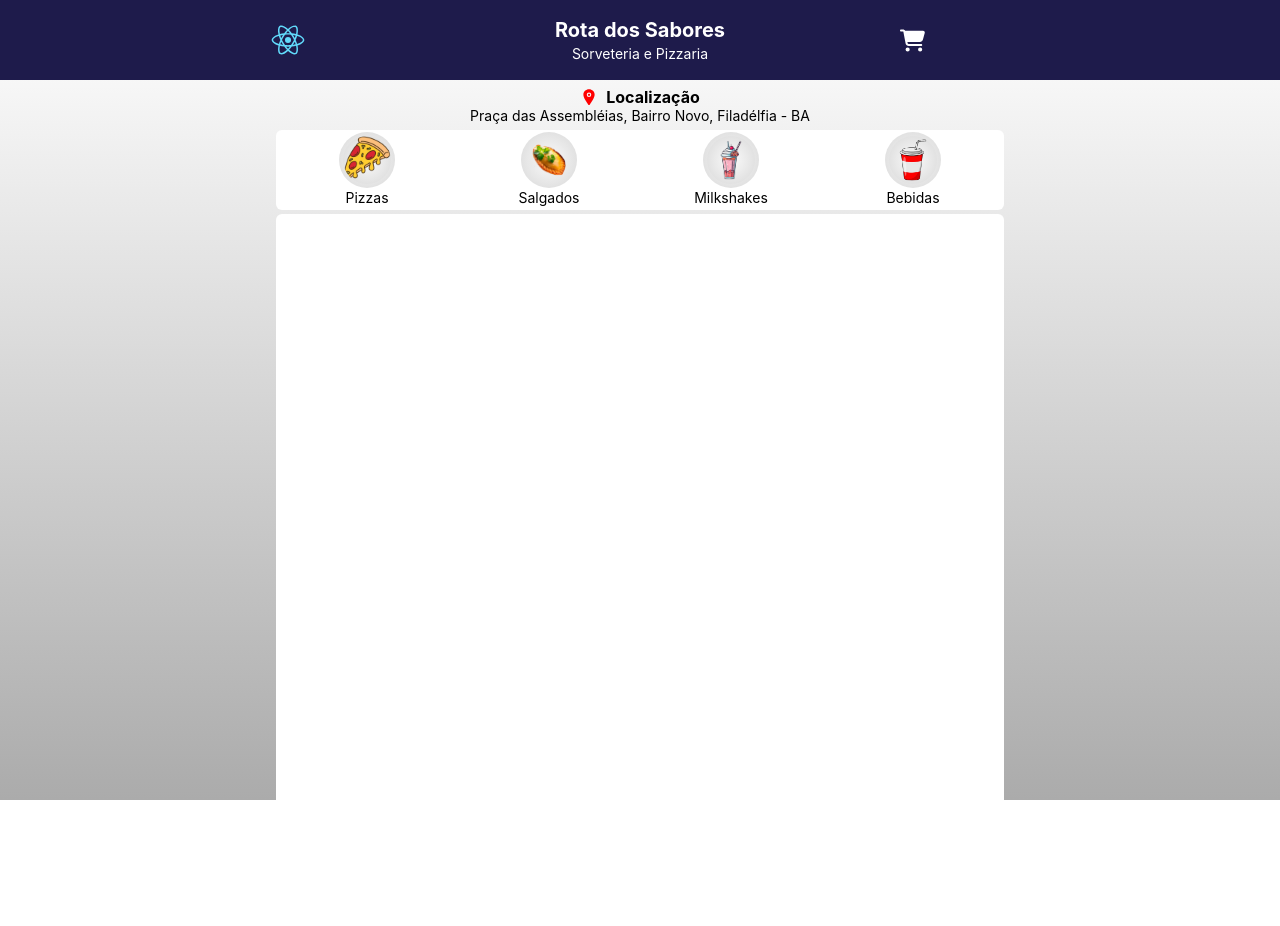
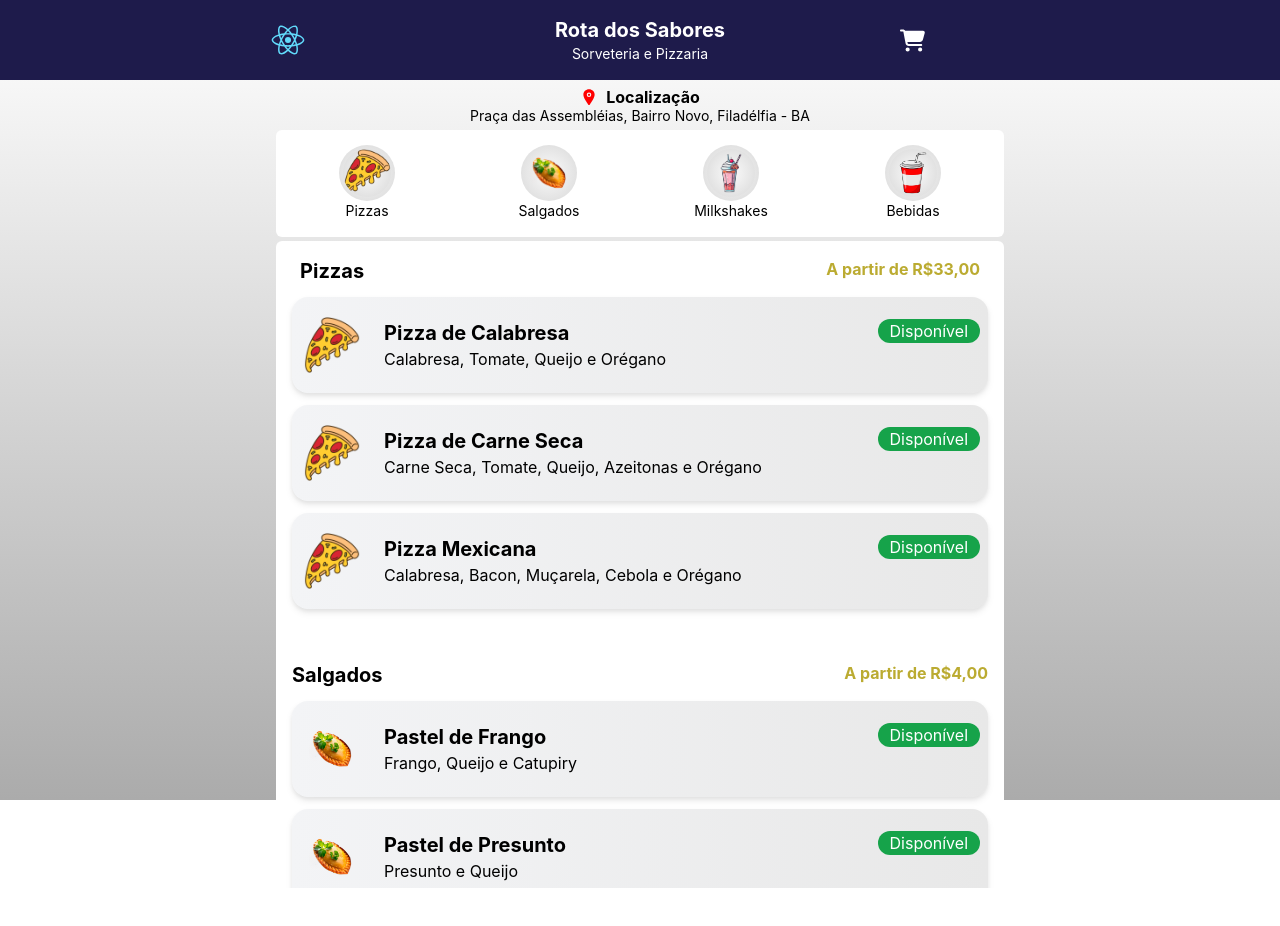
Before and after one commit to CleitonBrito/RotaDosSaboresApp, a React (Create React App) app: page / in a window 1280 px wide. Shown: the top 926 px of the page. After the commit the page ends 896 px from the top, so only its background shows below. Built offline with nearby package versions, Linux system fonts and the light colour scheme.

Commit message:
create card home items

```diff
--- /dev/null
+++ b/src/Components/Card/index.js
@@ -0,0 +1,24 @@
+import React, { Component } from "react";
+
+class Card extends Component {
+    render(){
+        return <a href="#">
+            <div className="grid grid-cols-[5rem_auto] items-center bg-gradient-to-r to-[#E8E8E8] from-[#F3F4F6] hover:from-[#E8E8E8] drop-shadow-md shadow-red-600 transition-colors delay-100 rounded-2xl w-full min-h-16 sm:min-h-24 my-3">
+                <section className="flex justify-center">
+                    <img className="size-14" src={ this.props.image } alt="" />
+                </section>
+                <section className="p-2 px-3 relative">
+                    <h1 className="font-bold text-xl mt-6 lg:mt-0">{ this.props.title }</h1>
+                    <span className="overflow-hidden text-base">{ this.props.description }</span>
+                    <section className="absolute top-2 right-2">
+                        <div className="bg-green-600 text-white px-3 rounded-full">
+                            Disponível
+                        </div>
+                    </section>
+                </section>
+            </div>
+        </a>
+    }
+}
+
+export default Card;
--- a/src/Pages/Home/index.js
+++ b/src/Pages/Home/index.js
@@ -1,4 +1,5 @@
 import Layout from "../../Components/Layout"
+import Card from '../../Components/Card'
 import { IoLocation  } from "react-icons/io5";
 import pizzaImg from '../../assets/PizzaFlat.png'
 import salgadosImg from '../../assets/Salgados.png'
@@ -9,7 +10,7 @@ import './index.css'
 export default function Home(){
     return (
         <Layout>
-            <div className="flex flex-col sm:gap-y-1 gap-y-4 sm:w-7/12 mx-auto">
+            <div className="flex flex-col sm:gap-y-1 gap-y-4 sm:w-7/12 mx-auto h-screen">
                 <section className="leading-3 flex justify-center h-18 items-center flex-col">
                     <div className="flex gap-2 items-center">
                         <IoLocation size={18} color="red"/>
@@ -19,7 +20,7 @@ export default function Home(){
                         Praça das Assembléias, Bairro Novo, Filadélfia - BA
                     </span>
                 </section>
-                <section className="mx-auto w-full grid grid-rows-none grid-cols-4 h-20 items-center justify-items-center leading-4 bg-white rounded-md">
+                <section className="mx-auto w-full grid grid-rows-none grid-cols-4 h-[12rem] items-center justify-items-center leading-4 bg-white rounded-md">
                     <div className="flex flex-col items-center">
                         <div className="size-14 rounded-full products-img flex justify-center items-center">
                             <img className="size-12 rounded-full products-img object-scale-down" src={ pizzaImg } alt="" />
@@ -45,8 +46,25 @@ export default function Home(){
                         <span className="text-sm">Bebidas</span>
                     </div>
                 </section>
-                <section className="main bg-white rounded-md h-screen">
-
+                <section className="py-2 px-4 pb-52 bg-white rounded-md overflow-y-scroll">
+                    <div className="pb-10">
+                        <div className="flex justify-between p-2 pb-0">
+                            <h1 className="font-bold text-xl">Pizzas</h1>
+                            <span className="font-bold text-[#bbab31]">A partir de R$33,00</span>
+                        </div>
+                        <Card title="Pizza de Calabresa" description="Calabresa, Tomate, Queijo e Orégano" image={pizzaImg} />
+                        <Card title="Pizza de Carne Seca" description="Carne Seca, Tomate, Queijo, Azeitonas e Orégano" image={pizzaImg} />
+                        <Card title="Pizza Mexicana" description="Calabresa, Bacon, Muçarela, Cebola e Orégano" image={pizzaImg} />
+                    </div>
+                    <div>
+                        <div className="flex justify-between">
+                            <h1 className="font-bold text-xl">Salgados</h1>
+                            <span className="font-bold text-[#bbab31]">A partir de R$4,00</span>
+                        </div>
+                        <Card title="Pastel de Frango" description="Frango, Queijo e Catupiry" image={salgadosImg} />
+                        <Card title="Pastel de Presunto" description="Presunto e Queijo" image={salgadosImg} />
+                        <Card title="Pastel de Calabresa" description="Calabresa e Queijo" image={salgadosImg} />
+                    </div>
                 </section>
             </div>
         </Layout>
```
